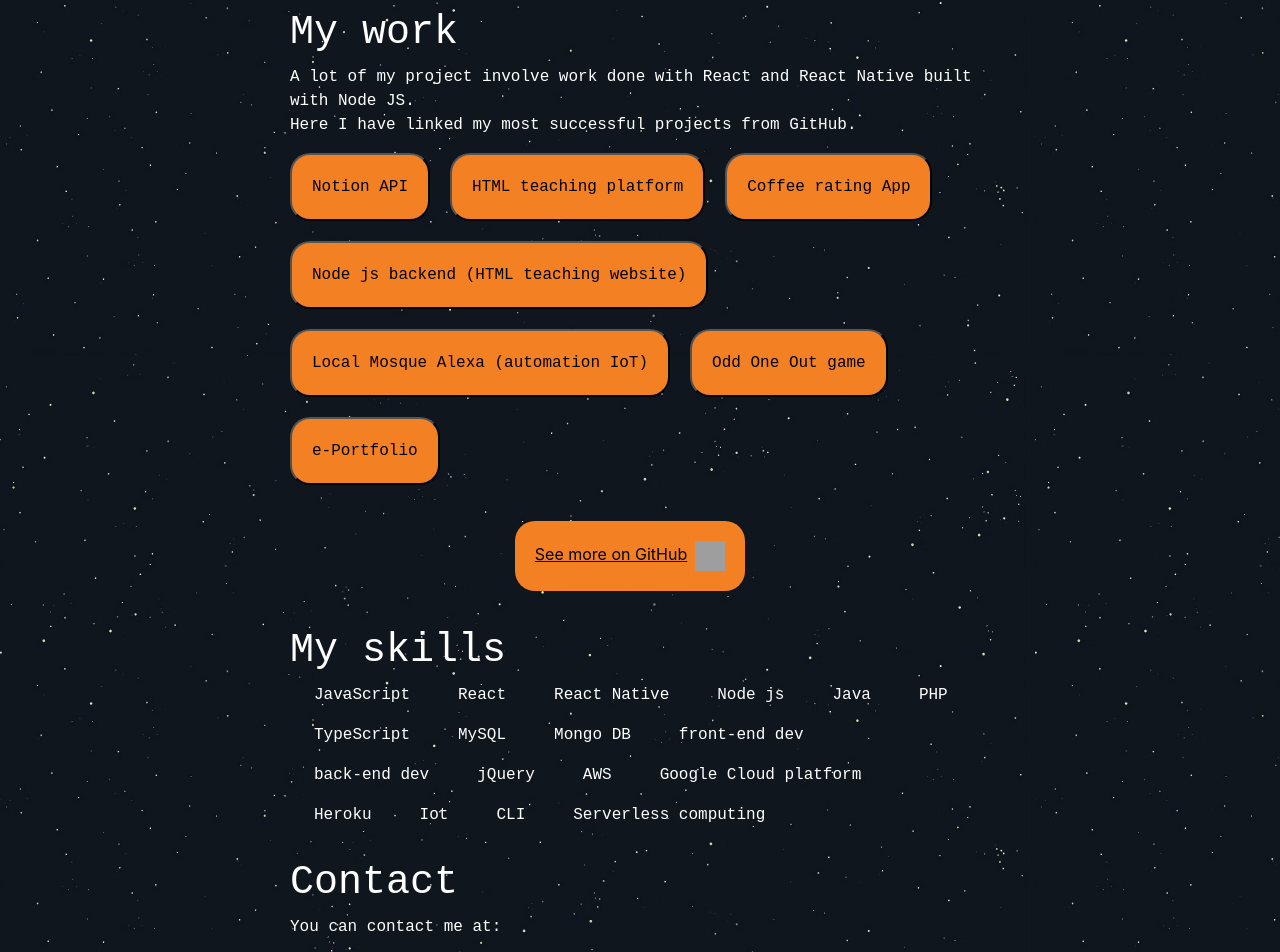
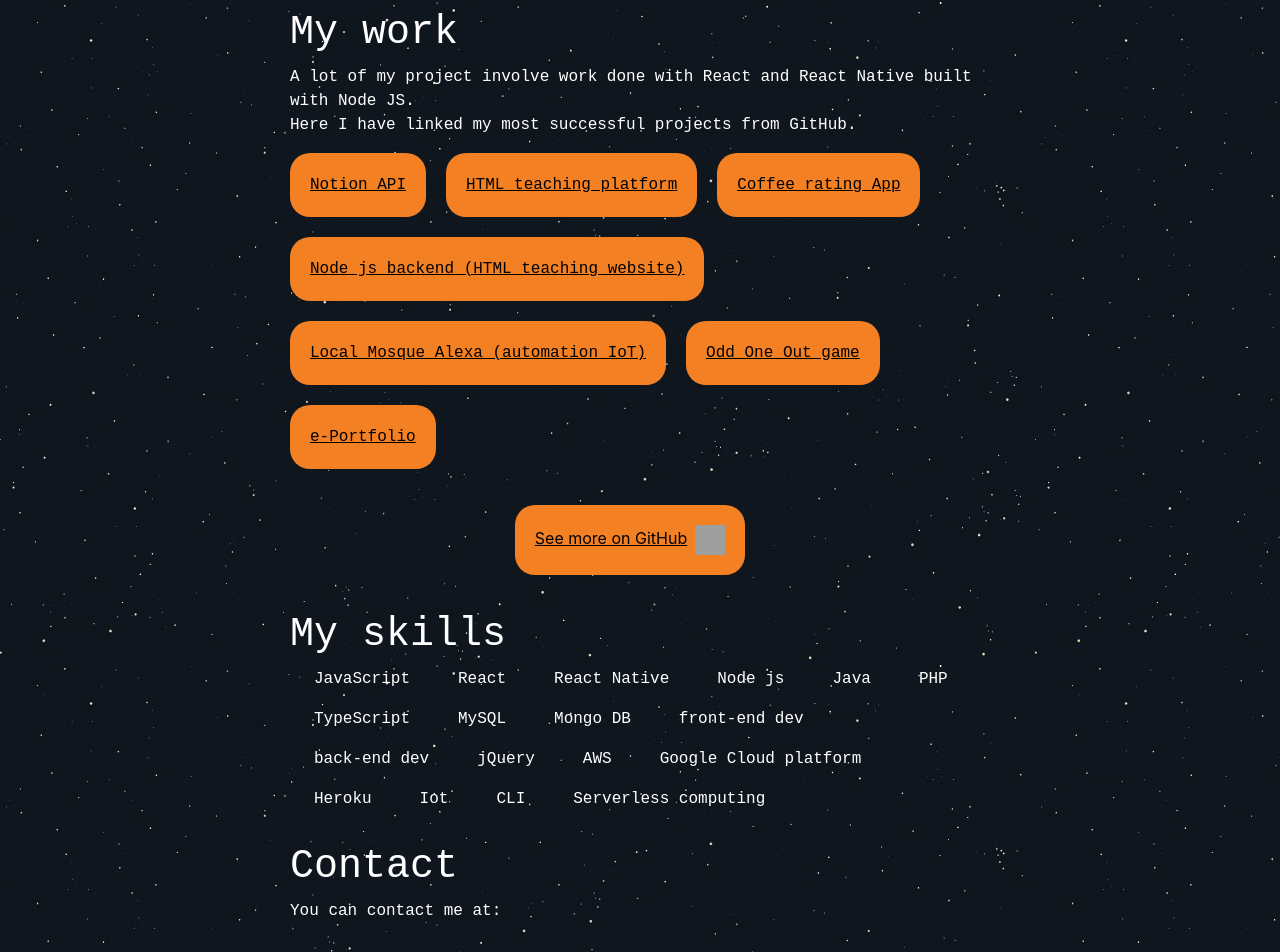
Before and after one commit to shirazino/e-portfolio, a React (Create React App) app: page / in a window 1280 px wide. Shown: the part 964-1916 px from the top of the page. Built offline with nearby package versions, Linux system fonts and the light colour scheme; grey boxes are pictures that could not be loaded; a web font is replaced by a local one.

Commit message:
basename

```diff
--- a/public/index.html
+++ b/public/index.html
@@ -2,7 +2,7 @@
 <html lang="en">
   <head>
     <meta charset="utf-8" />
-    <link rel="icon" href="%PUBLIC_URL%/favicon.ico" />
+    <link rel="icon" href="public/fav.ico" />
     <meta name="viewport" content="width=device-width, initial-scale=1" />
     <meta name="theme-color" content="#000000" />
     <meta
--- a/src/App.tsx
+++ b/src/App.tsx
@@ -9,15 +9,11 @@ import { Work } from "./components/work";
 function App() {
   // console.log(process.env.PUBLIC_URL);
   return (
-    <BrowserRouter>
+    <BrowserRouter basename={process.env.PUBLIC_URL}>
       {/* <Navbar /> */}
       <Switch>
-        <Route exact path={process.env.PUBLIC_URL} component={Homepage}></Route>
-        <Route
-          exact
-          path={`${process.env.PUBLIC_URL}/work/:name`}
-          component={Work}
-        ></Route>
+        <Route exact path="/" component={Homepage}></Route>
+        <Route path={"/work/:name"} component={Work}></Route>
         <Route
           path="/"
           render={() => (
--- a/src/components/functions.tsx
+++ b/src/components/functions.tsx
@@ -28,17 +28,21 @@ export function ListProjects(): any {
 
   var arr = first.map((x, index) => {
     return (
-      <button key={index} className="btns" onClick={() => btnClick(x)}>
+      <a
+        key={index}
+        className="btns"
+        href={process.env.PUBLIC_URL + "/work/" + x}
+      >
         {x}
-      </button>
+      </a>
     );
   });
   return <p className="d-flex flex-wrap flex-row">{arr}</p>;
 }
 
-function btnClick(x: string) {
-  window.open(`${process.env.PUBLIC_URL}/work/${x}`, "_self");
-}
+// function btnClick(x: string) {
+//   window.open(`${process.env.PUBLIC_URL}/work/${x}`, "_self");
+// }
 
 export function Skills(): any {
   var skills: string[] = [
--- a/src/components/home.tsx
+++ b/src/components/home.tsx
@@ -25,7 +25,7 @@ export function Homepage(): any {
     handleResize();
     // Remove event listener on cleanup
     // return () => window.removeEventListener("resize", handleResize);
-  }, [window.innerWidth]);
+  }, []);
 
   return (
     <div>
```
Also changed, not shown: public/favicon-32x32.png (deleted), 1 other file (tests, documents, lock files or other folders).
